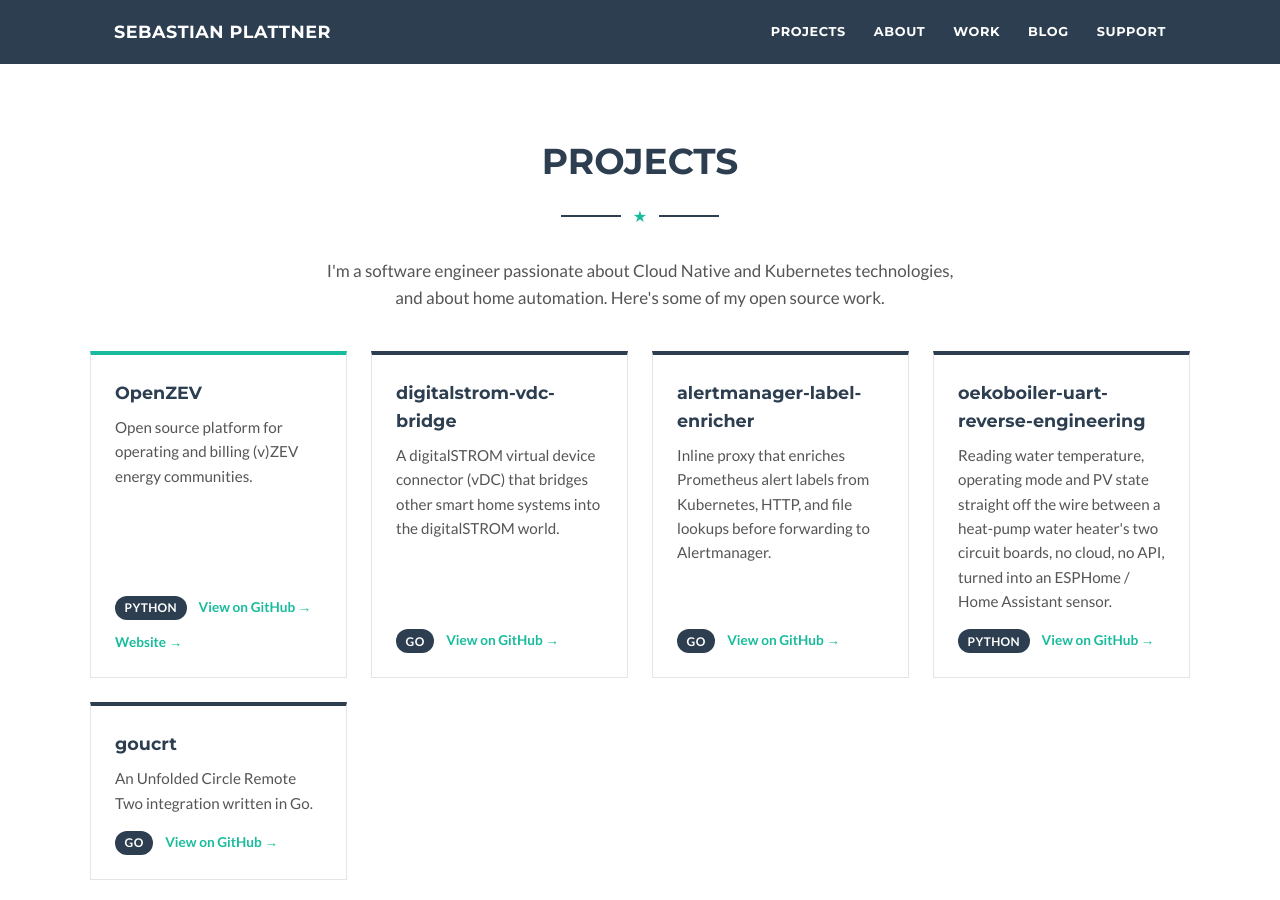
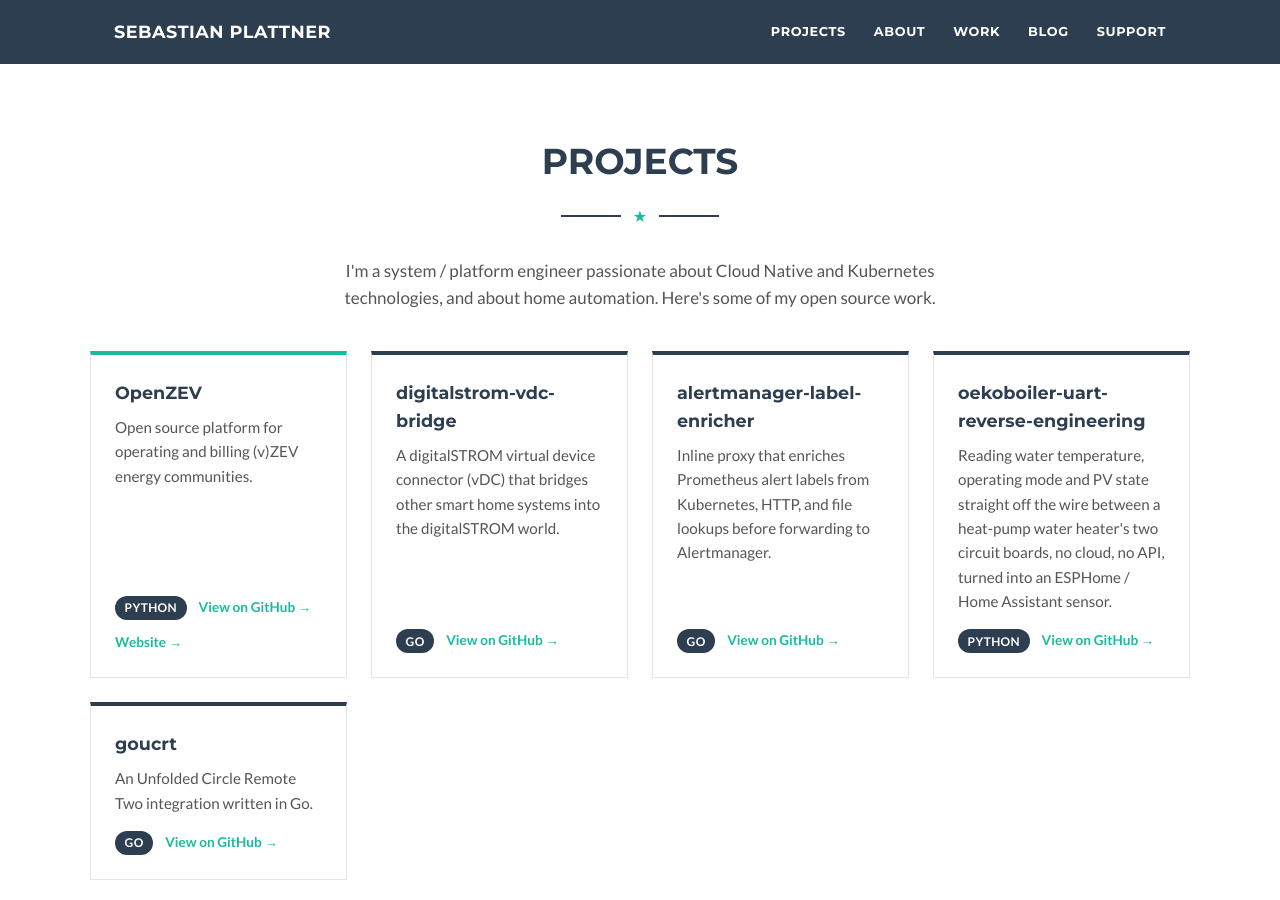
Before and after one commit to splattner/splattner.github.io, a Jekyll site: the page built from index.html, in a window 1280 px wide and 900 px high, scrolled down 542 px. Built offline with Jekyll 4.4.1, drawn with Linux system fonts in a browser that asks for light colours.

Commit message:
fix title

```diff
--- a/index.html
+++ b/index.html
@@ -13,7 +13,7 @@ layout: default
   <h2>Projects</h2>
   <div class="divider"><span></span><i>&#9733;</i><span></span></div>
   <p class="section-intro">
-    I'm a software engineer passionate about Cloud Native and Kubernetes
+    I'm a system / platform engineer passionate about Cloud Native and Kubernetes
     technologies, and about home automation. Here's some of my open source
     work.
   </p>
```
